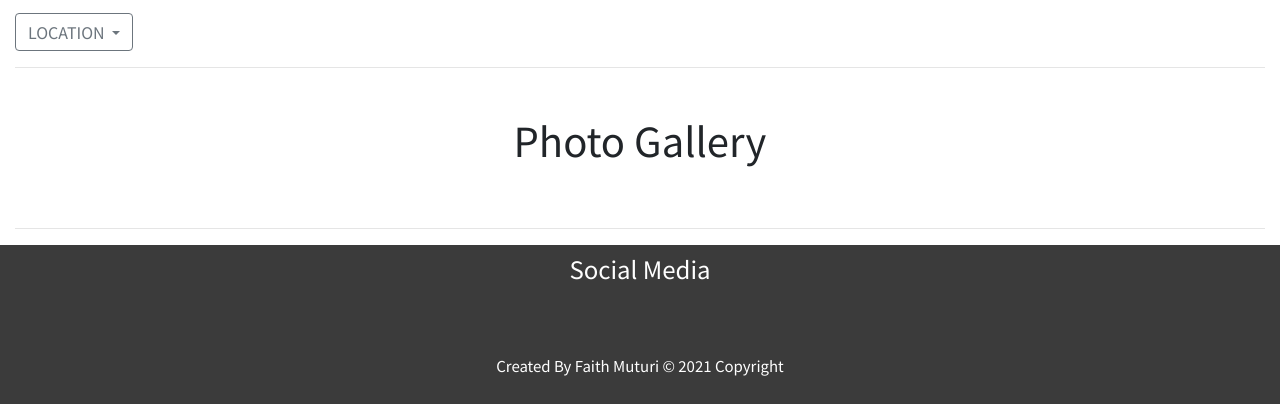
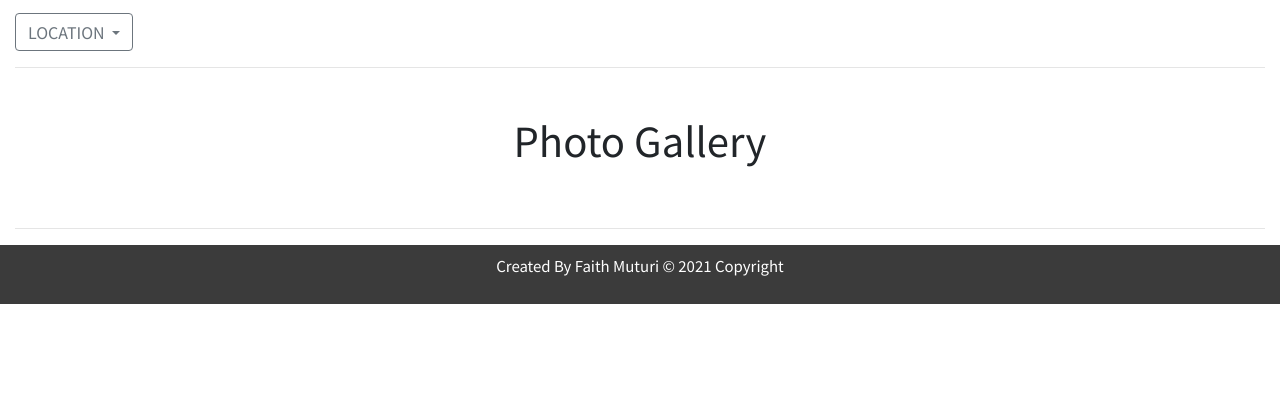
Before and after one commit to Muturi403/Photo_Gallery, a Django app: page / in a window 1280 px wide. Shown: the part 395-800 px from the top of the page. Run offline with Django 3.2, Linux system fonts and the light colour scheme; data that the repository does not hold is empty; some libraries are stand-ins or nearby versions; some web fonts are replaced.

Commit message:
this will add changes to the readme and footer

```diff
--- a/Gallery/templates/footer.html
+++ b/Gallery/templates/footer.html
@@ -1,16 +1,5 @@
 <footer class="page-footer font-small cyan darken-3 text-center">
-  <h4>Social Media</h4>
-  <div class="social">
-    <ol>
-      <li><a href="#" class="fab fa-facebook"></a></li>
-      <li><a href="#" class="fab fa-twitter"></a></li>
-      <li><a href="#" class="fab fa-linkedin"></a></li>
-      <li><a href="https://github.com/Muturi403" class="fab fa-github"></a></li>
-      <li><a href="tel:+254115379473" class="fab fa-whatsapp"></a></li>
-    </ol>
-  </div>
   <div class="footer_info">
     <p>Created By Faith Muturi &copy; 2021 Copyright</p>
   </div>
-
 </footer>
```
Also changed, not shown: README.md.
